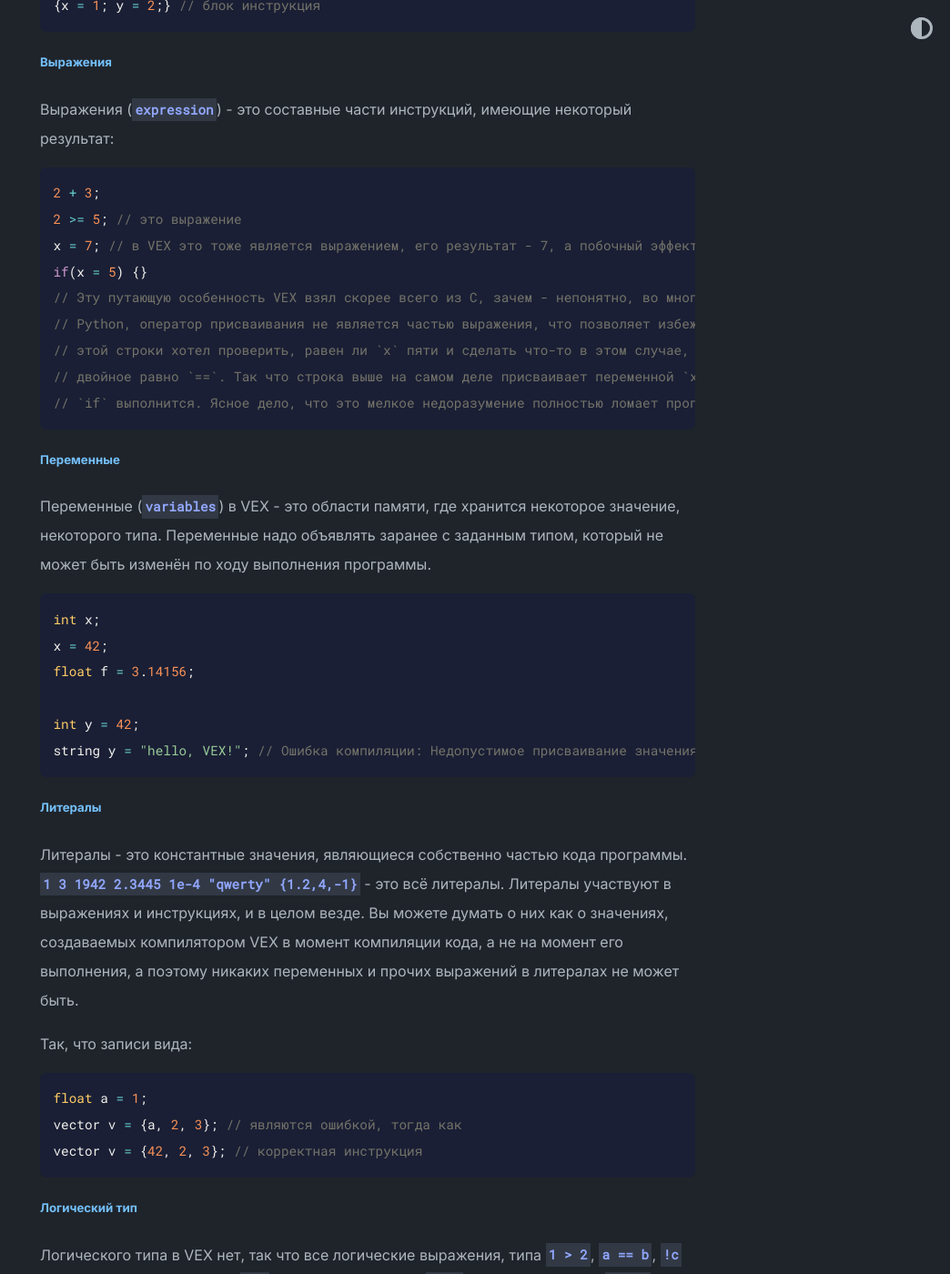
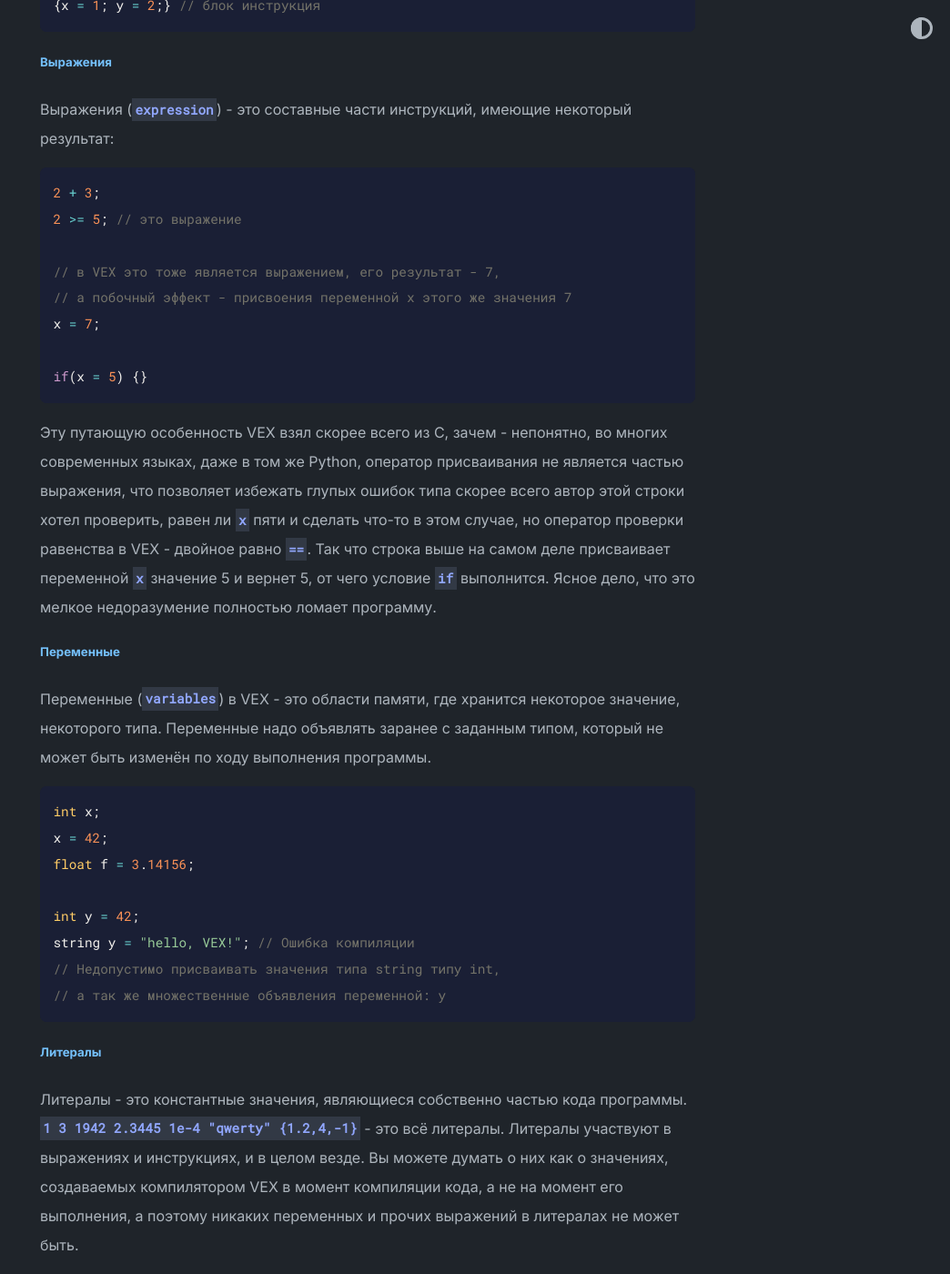
Before and after one commit to pedohorse/cg-community-hub, a Jekyll site: the page built from houdini/vex.md, in a window 1280 px wide and 1400 px high, scrolled down 1392 px. Shown: the whole window at 91% size, without its empty margins (236-1280 px from the left). Built offline with Jekyll 4.4.1, drawn with Linux system fonts in a browser that asks for light colours; our own code applies the rules of GitHub Pages for plain Markdown files; some of the changed text lies outside the part shown.

Commit message:
fix the text in the snippets to fit

````diff
--- a/houdini/vex.md
+++ b/houdini/vex.md
@@ -1,13 +1,13 @@
 ### Предисловие
 
 Данная статья предназначена для тех, кто уже имеет некоторое интуитивное представление о
-[VEX](#https://www.sidefx.com/docs/houdini/vex/index.html), для тех, кто уже видел
-[Wrangle](#https://www.sidefx.com/docs/houdini/nodes/sop/attribwrangle) в сетапах или повторял туторы.
+[VEX](https://www.sidefx.com/docs/houdini/vex/index.html), для тех, кто уже видел
+[Wrangle](https://www.sidefx.com/docs/houdini/nodes/sop/attribwrangle) в сетапах или повторял туторы.
 
 Цель статьи - формализовать интуитивное представление, объяснить базовые концепции VEX, преобладающие в контексте
 геометрических и вольюм вранглов, и собственно базовые концепции самих вранглов. В статье иногда приводятся примеры в
 виде hpaste-ссылок, типа `ofelarenor@HPaste` эти ссылки содержат куски нодового графа, которые можно одним нажатием
-хоткея вставить в свою гудини сцену. Подробнее читайте в [репозитории](#https://github.com/pedohorse/hpaste) плагина.
+хоткея вставить в свою гудини сцену. Подробнее читайте в [репозитории](https://github.com/pedohorse/hpaste) плагина.
 
 
 -------
@@ -48,14 +48,19 @@ if(x == 1) y = 2; // составные инструкции
 ```c
 2 + 3;
 2 >= 5; // это выражение
-x = 7; // в VEX это тоже является выражением, его результат - 7, а побочный эффект - присвоения переменной х этого же значения 7
+
+// в VEX это тоже является выражением, его результат - 7,
+// а побочный эффект - присвоения переменной х этого же значения 7
+x = 7;
+
 if(x = 5) {}
-// Эту путающую особенность VEX взял скорее всего из C, зачем - непонятно, во многих современных языках, даже в том же
-// Python, оператор присваивания не является частью выражения, что позволяет избежать глупых ошибок типа скорее всего автор
-// этой строки хотел проверить, равен ли `х` пяти и сделать что-то в этом случае, но оператор проверки равенства в VEX -
-// двойное равно `==`. Так что строка выше на самом деле присваивает переменной `x` значение 5 и вернет 5, от чего условие
-// `if` выполнится. Ясное дело, что это мелкое недоразумение полностью ломает программу.
 ```
+
+Эту путающую особенность VEX взял скорее всего из C, зачем - непонятно, во многих современных языках, даже в том же
+Python, оператор присваивания не является частью выражения, что позволяет избежать глупых ошибок типа скорее всего автор
+этой строки хотел проверить, равен ли `х` пяти и сделать что-то в этом случае, но оператор проверки равенства в VEX -
+двойное равно `==`. Так что строка выше на самом деле присваивает переменной `x` значение 5 и вернет 5, от чего условие
+`if` выполнится. Ясное дело, что это мелкое недоразумение полностью ломает программу.
 
 
 ##### Переменные
@@ -69,7 +74,9 @@ x = 42;
 float f = 3.14156;
 
 int y = 42;
-string y = "hello, VEX!"; // Ошибка компиляции: Недопустимое присваивание значения типа string типу int и Множественные объявления переменной: x
+string y = "hello, VEX!"; // Ошибка компиляции
+// Недопустимо присваивать значения типа string типу int,
+// a так же множественные объявления переменной: y
 ```
 
 
@@ -116,7 +123,9 @@ int print_and_ret(int val){
   printf("val = %d\n", val);
   return val;
 }
-int y = print_and_ret(10) || print_and_ret(0); // значением y будет 1, а в консоль выведется только val = 10, функция print_and_ret(0) вызвана не будет
+int y = print_and_ret(10) || print_and_ret(0);
+// значением y будет 1, а в консоль выведется только val = 10,
+// функция print_and_ret(0) вызвана не будет
 ```
 
 Замечание: привыкшим к ленивой логике в Python - в VEX "питоновских" трюков не выйдет, логические операторы всегда
@@ -295,6 +304,5 @@ for(int i = 99; i >= 0; i--){
 ###### return
 
 Инструкция `return <expression>` используется внутри тела определяемой функции, чтобы немедленно закончить выполнение
-функции и вернуть результат вычисления выражения `<expression>` как результат.
-Так же в теле вранглов инструкция `return` без выражения используется для немедленного прекращения вычисления врангла
-для текущего элемента.
+функции и вернуть результат вычисления выражения `<expression>` как результат. Так же в теле вранглов инструкция
+`return` без выражения используется для немедленного прекращения вычисления врангла для текущего элемента.
````
